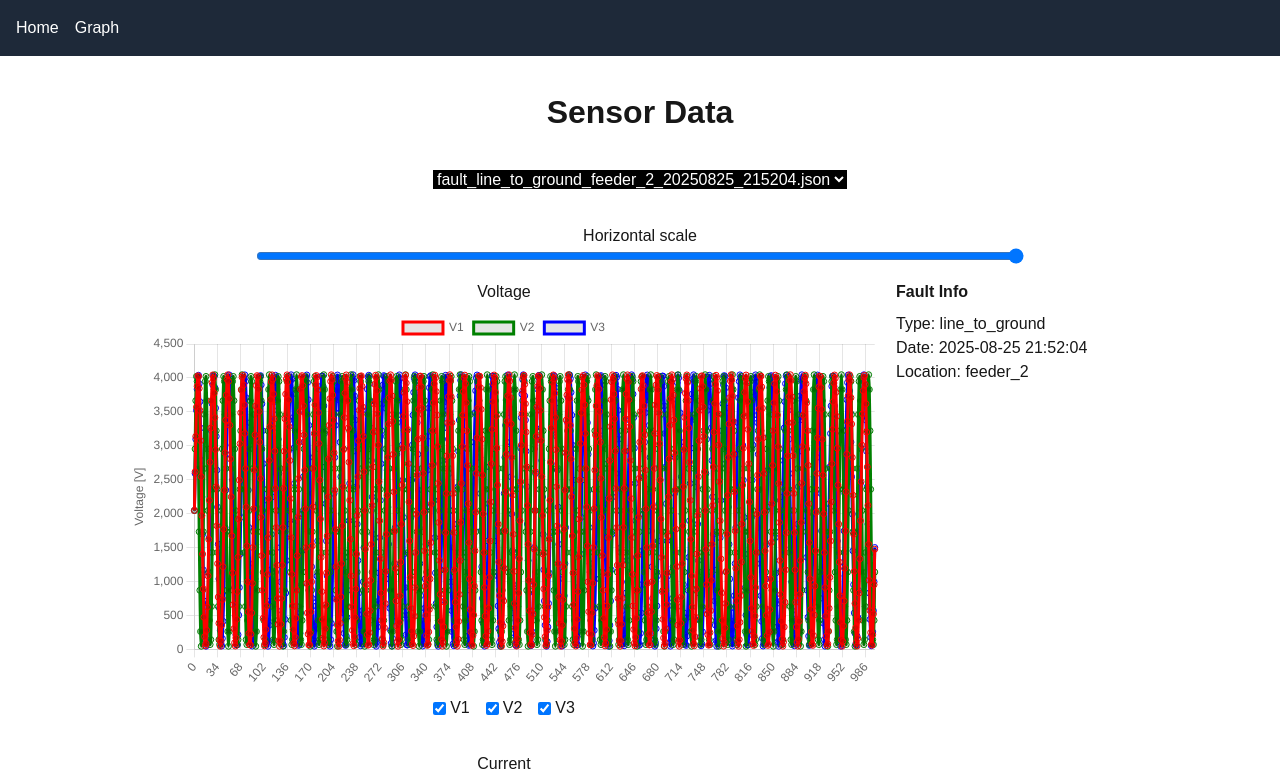
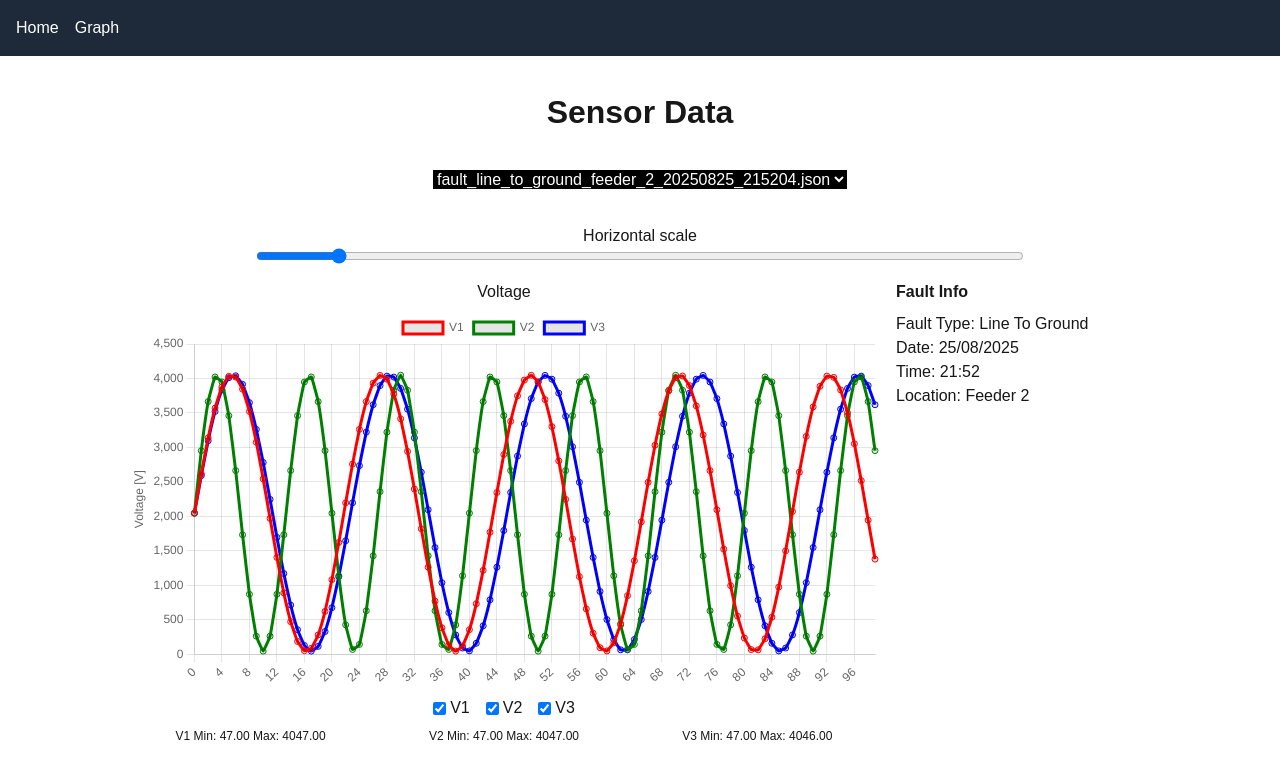
Before and after one commit to patthananb/dfr, a Next.js app: page /graph in a window 1280 px wide. Shown: the top 779 px of the page. Built offline with nearby package versions, Linux system fonts and the light colour scheme.

Commit message:
feat: show extrema and cursor tooltip

```diff
--- a/src/app/graph/page.js
+++ b/src/app/graph/page.js
@@ -23,6 +23,24 @@ ChartJS.register(
   Legend
 );
 
+const DEFAULT_SCALE = 100;
+
+const formatLabel = str =>
+  str
+    ? str
+        .split('_')
+        .map(part => part.charAt(0).toUpperCase() + part.slice(1))
+        .join(' ')
+    : '';
+
+const formatDate = dateStr => {
+  if (!dateStr) return '';
+  const [year, month, day] = dateStr.split('-');
+  return `${day}/${month}/${year}`;
+};
+
+const formatTime = timeStr => (timeStr ? timeStr.slice(0, 5) : '');
+
 const GraphPage = () => {
   const [voltageData, setVoltageData] = useState(null);
   const [currentData, setCurrentData] = useState(null);
@@ -36,7 +54,7 @@ const GraphPage = () => {
     i2: true,
     i3: true,
   });
-  const [scale, setScale] = useState(1000);
+  const [scale, setScale] = useState(DEFAULT_SCALE);
   const [faultInfo, setFaultInfo] = useState({
     faultType: '',
     date: '',
@@ -85,16 +103,16 @@ const GraphPage = () => {
           { key: 'v1', label: 'V1', data: samples.map(p => p.v1), borderColor: 'red' },
           { key: 'v2', label: 'V2', data: samples.map(p => p.v2), borderColor: 'green' },
           { key: 'v3', label: 'V3', data: samples.map(p => p.v3), borderColor: 'blue' },
-        ];
+        ].map(ds => ({ ...ds, min: Math.min(...ds.data), max: Math.max(...ds.data) }));
         const currentDatasets = [
           { key: 'i1', label: 'I1', data: samples.map(p => p.i1), borderColor: 'orange' },
           { key: 'i2', label: 'I2', data: samples.map(p => p.i2), borderColor: 'purple' },
           { key: 'i3', label: 'I3', data: samples.map(p => p.i3), borderColor: 'teal' },
-        ];
+        ].map(ds => ({ ...ds, min: Math.min(...ds.data), max: Math.max(...ds.data) }));
 
         setVoltageData({ labels, datasets: voltageDatasets });
         setCurrentData({ labels, datasets: currentDatasets });
-        setScale(labels.length);
+        setScale(Math.min(labels.length, DEFAULT_SCALE));
       } catch (error) {
         console.error('Error fetching data:', error);
       }
@@ -122,7 +140,7 @@ const GraphPage = () => {
           <input
             type="range"
             min={1}
-            max={voltageData?.labels.length || 1000}
+            max={voltageData?.labels.length || DEFAULT_SCALE}
             value={scale}
             onChange={(e) => setScale(Number(e.target.value))}
             className="w-full"
@@ -142,6 +160,8 @@ const GraphPage = () => {
                     .map(ds => ({ ...ds, tension: 0.1, data: ds.data.slice(0, scale) })),
                 }}
                 options={{
+                  interaction: { mode: 'index', intersect: false },
+                  plugins: { tooltip: { enabled: true } },
                   scales: {
                     y: {
                       title: {
@@ -164,6 +184,13 @@ const GraphPage = () => {
                   </label>
                 ))}
               </div>
+              <div className="grid grid-cols-3 gap-2 text-xs mt-2 text-center">
+                {voltageData.datasets.map(ds => (
+                  <div key={ds.key}>
+                    {ds.label} Min: {ds.min.toFixed(2)} Max: {ds.max.toFixed(2)}
+                  </div>
+                ))}
+              </div>
             </div>
             <div className="w-full max-w-3xl">
               <h2 className="text-center mb-2">Current</h2>
@@ -175,6 +202,8 @@ const GraphPage = () => {
                     .map(ds => ({ ...ds, tension: 0.1, data: ds.data.slice(0, scale) })),
                 }}
                 options={{
+                  interaction: { mode: 'index', intersect: false },
+                  plugins: { tooltip: { enabled: true } },
                   scales: {
                     y: {
                       title: {
@@ -197,13 +226,33 @@ const GraphPage = () => {
                   </label>
                 ))}
               </div>
+              <div className="grid grid-cols-3 gap-2 text-xs mt-2 text-center">
+                {currentData.datasets.map(ds => (
+                  <div key={ds.key}>
+                    {ds.label} Min: {ds.min.toFixed(2)} Max: {ds.max.toFixed(2)}
+                  </div>
+                ))}
+              </div>
             </div>
           </div>
           <div className="w-64 ml-4">
             <h2 className="mb-2 font-semibold">Fault Info</h2>
-            <p><span className="font-medium">Type:</span> {faultInfo.faultType}</p>
-            <p><span className="font-medium">Date:</span> {faultInfo.date} {faultInfo.time}</p>
-            <p><span className="font-medium">Location:</span> {faultInfo.faultLocation}</p>
+            <p>
+              <span className="font-medium">Fault Type:</span>{' '}
+              {formatLabel(faultInfo.faultType)}
+            </p>
+            <p>
+              <span className="font-medium">Date:</span>{' '}
+              {formatDate(faultInfo.date)}
+            </p>
+            <p>
+              <span className="font-medium">Time:</span>{' '}
+              {formatTime(faultInfo.time)}
+            </p>
+            <p>
+              <span className="font-medium">Location:</span>{' '}
+              {formatLabel(faultInfo.faultLocation)}
+            </p>
           </div>
         </div>
       ) : (
```
